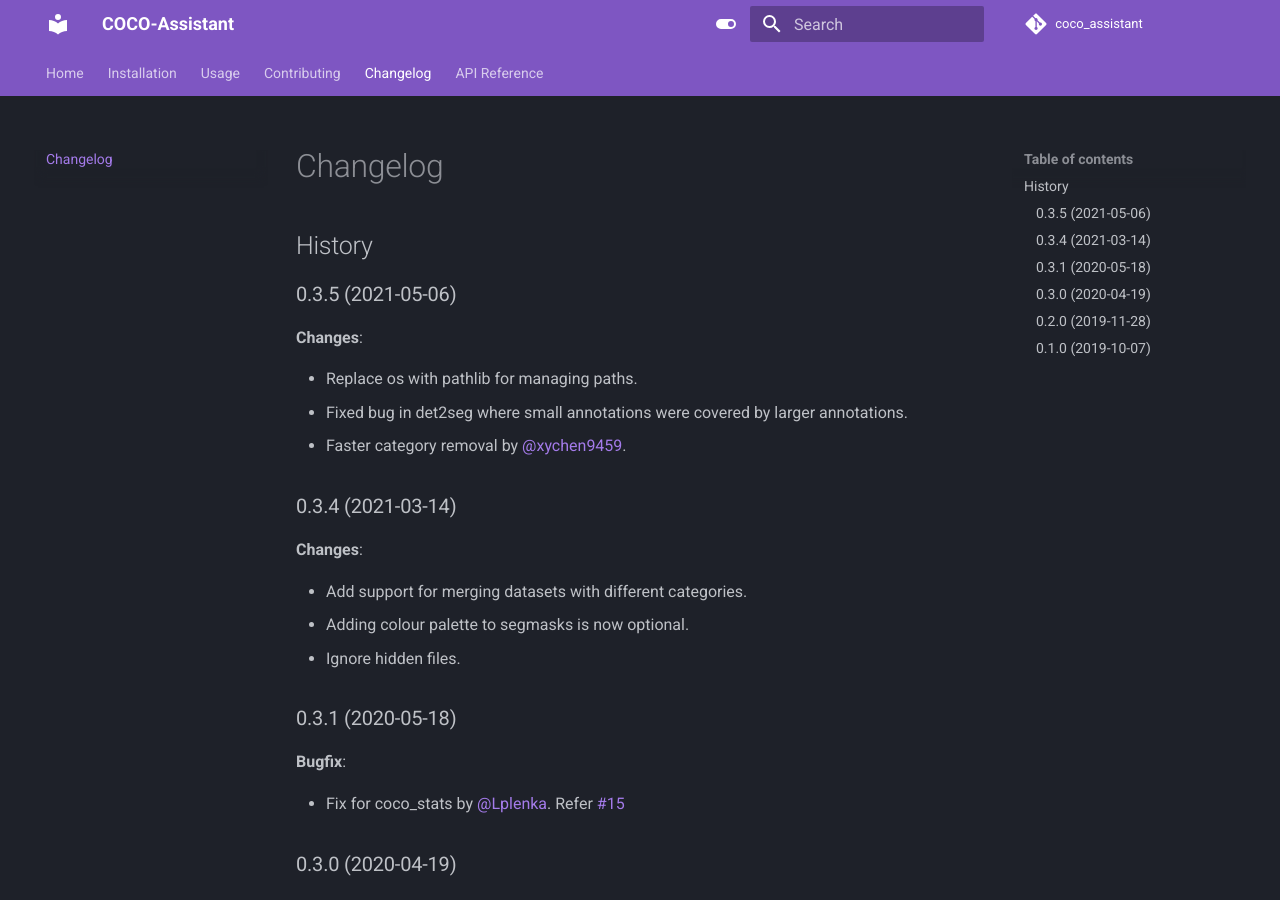
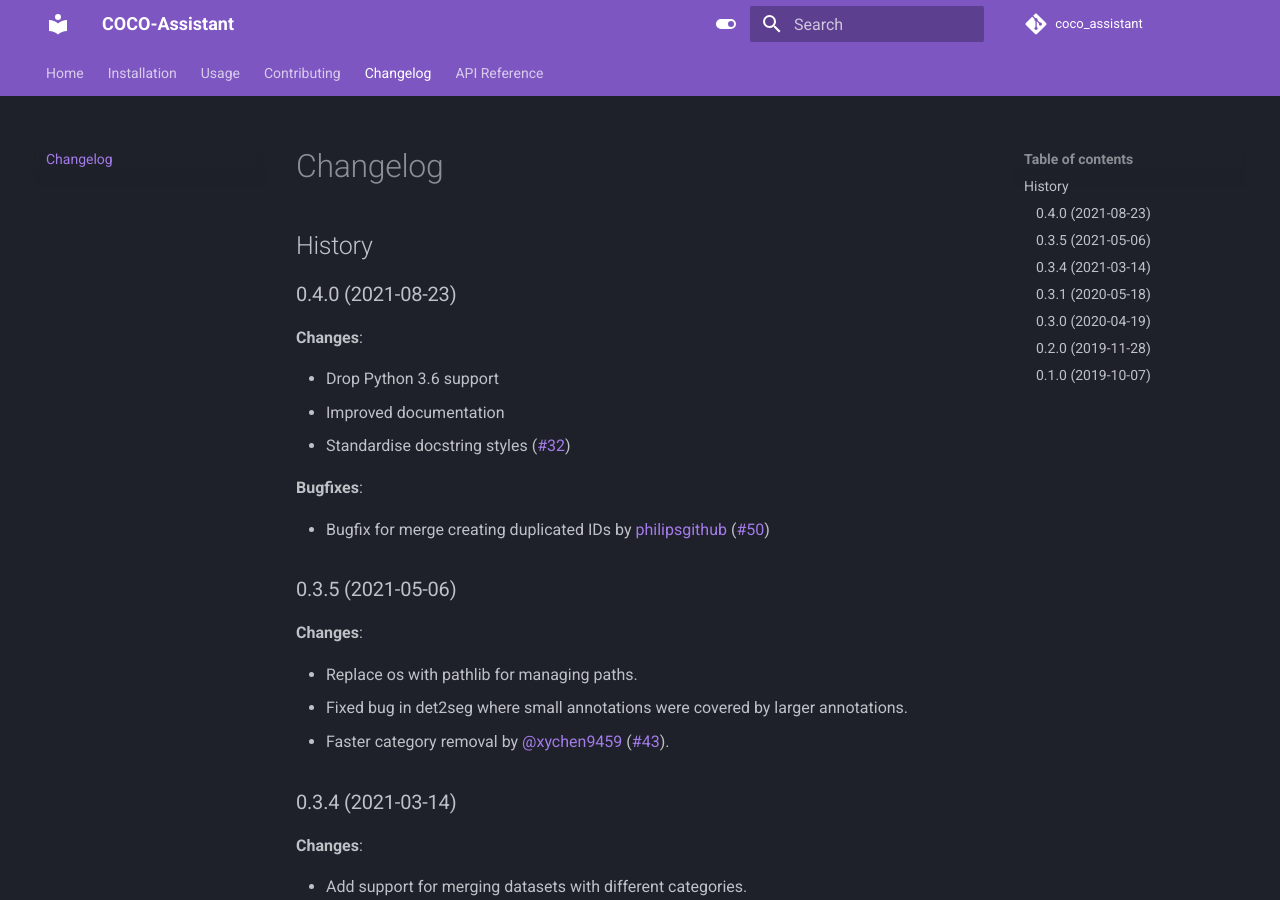
Before and after one commit to ashnair1/COCO-Assistant, an MkDocs documentation site: the page built from docs/CHANGELOG.md, in a window 1280 px wide and 900 px high. Built offline with MkDocs 1.6.1 and Material for MkDocs 9.7.7, drawn with Linux system fonts in a browser that asks for light colours; comment, search, counter and statistics services are not loaded.

Commit message:
Update CHANGELOG.md

```diff
--- a/docs/CHANGELOG.md
+++ b/docs/CHANGELOG.md
@@ -1,4 +1,16 @@
 # History
+
+## 0.4.0 (2021-08-23)
+
+**Changes**:
+
+-   Drop Python 3.6 support
+-   Improved documentation
+-   Standardise docstring styles ([#32](https://github.com/ashnair1/COCO-Assistant/pull/32>))
+
+**Bugfixes**:
+
+-   Bugfix for merge creating duplicated IDs by [philipsgithub](https://github.com/philipsgithub) ([#50](https://github.com/ashnair1/COCO-Assistant/pull/50))
 
 ## 0.3.5 (2021-05-06)
 
@@ -6,7 +18,7 @@
 
 -   Replace os with pathlib for managing paths.
 -   Fixed bug in det2seg where small annotations were covered by larger annotations.
--   Faster category removal by [@xychen9459](https://github.com/xychen9459).
+-   Faster category removal by [@xychen9459](https://github.com/xychen9459) ([#43](https://github.com/ashnair1/COCO-Assistant/pull/43>)).
 
 ## 0.3.4 (2021-03-14)
 
```
